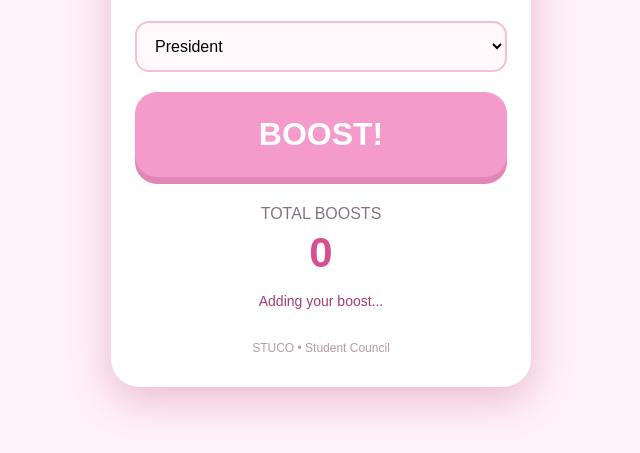
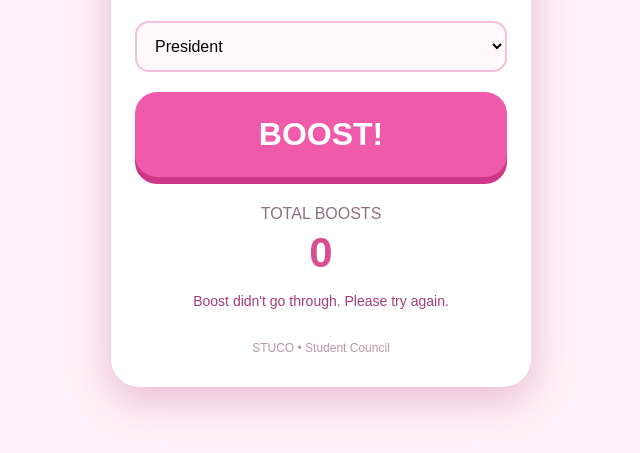
Before and after one commit to LuluStory12/STUCO-Boosts, a plain HTML site: page index.html in a window 1280 px wide. Both pictures are taken after a click on the button "BOOST!". Shown: the part 275-728 px from the top of the page, without its empty margins (319-959 px from the left). Drawn offline with nearby package versions, Linux system fonts and the light colour scheme; no server answers.

Commit message:
Refactor HTML and JavaScript for clarity

```diff
--- a/index.html
+++ b/index.html
@@ -9,9 +9,7 @@
   <script src="https://cdn.jsdelivr.net/npm/@supabase/supabase-js@2"></script>
 
   <style>
-    * {
-      box-sizing: border-box;
-    }
+    * { box-sizing: border-box; }
 
     body {
       margin: 0;
@@ -42,15 +40,9 @@
       letter-spacing: 2px;
     }
 
-    h1 {
-      font-size: 34px;
-      margin: 12px 0;
-    }
+    h1 { font-size: 34px; margin: 12px 0; }
 
-    .subtitle {
-      color: #8b7180;
-      margin-bottom: 24px;
-    }
+    .subtitle { color: #8b7180; margin-bottom: 24px; }
 
     select {
       width: 100%;
@@ -73,7 +65,6 @@
       font-weight: 900;
       cursor: pointer;
       box-shadow: 0 7px 0 #ce3788;
-      transition: transform 0.1s;
     }
 
     .boost-button:active {
@@ -81,15 +72,9 @@
       box-shadow: 0 2px 0 #ce3788;
     }
 
-    .boost-button:disabled {
-      opacity: 0.6;
-      cursor: wait;
-    }
+    .boost-button:disabled { opacity: 0.6; cursor: wait; }
 
-    .count-label {
-      margin-top: 28px;
-      color: #8b7180;
-    }
+    .count-label { margin-top: 28px; color: #8b7180; }
 
     .count {
       font-size: 42px;
@@ -128,9 +113,7 @@
       <option value="website-creator">Website Creator</option>
     </select>
 
-    <button id="boostButton" class="boost-button">
-      BOOST!
-    </button>
+    <button id="boostButton" class="boost-button">BOOST!</button>
 
     <div class="count-label">TOTAL BOOSTS</div>
     <div id="count" class="count">0</div>
@@ -140,21 +123,24 @@
   </main>
 
   <script>
+    // Supabase project details
     const SUPABASE_URL = "https://gzrqpgxfonnaumudwnyz.supabase.co";
     const SUPABASE_PUBLISHABLE_KEY = "sb_publishable_qPYjhK35SDaF3UGdT-hGzw_Pq-6ZeP6";
 
+    // Create the Supabase client
     const stucoClient = window.supabase.createClient(
       SUPABASE_URL,
       SUPABASE_PUBLISHABLE_KEY
     );
 
     window.stucoClient = stucoClient;
+
     const select = document.getElementById("memberSelect");
     const button = document.getElementById("boostButton");
     const count = document.getElementById("count");
     const message = document.getElementById("message");
 
-    // If the link has ?member=president, select that member automatically.
+    // Select a member automatically from the link
     const params = new URLSearchParams(window.location.search);
     const requestedMember = params.get("member");
 
@@ -165,46 +151,52 @@ window.stucoClient = stucoClient;
       select.value = requestedMember;
     }
 
+    // Load the current boost total
     async function loadCount() {
-      const { data, error } = await supabase
+      const { data, error } = await stucoClient
         .from("member_boosts")
         .select("boosts")
         .eq("member_slug", select.value)
         .single();
 
       if (error) {
-        message.textContent = "Couldn't load the count. Check your connection.";
-        console.error(error);
+        message.textContent = "Couldn't load the count. Please try again.";
+        console.error("Load error:", error);
         return;
       }
 
       count.textContent = data.boosts;
     }
 
+    // Update count when a different member is selected
     select.addEventListener("change", () => {
       message.textContent = "Ready to boost!";
       loadCount();
     });
 
+    // Add one boost
     button.addEventListener("click", async () => {
       button.disabled = true;
       message.textContent = "Adding your boost...";
 
-      const { data, error } = await supabase.rpc("boost_member", {
+      try {
+        const { data, error } = await stucoClient.rpc("boost_member", {
           p_member_slug: select.value
         });
 
-      if (error) {
-        message.textContent = "Boost didn't go through. Please try again.";
-        console.error(error);
-      } else {
+        if (error) throw error;
+
         count.textContent = data;
         message.textContent = "BOOST added! Thank you 💗";
+      } catch (error) {
+        message.textContent = "Boost didn't go through. Please try again.";
+        console.error("Boost error:", error);
+      } finally {
+        button.disabled = false;
       }
-
-      button.disabled = false;
     });
 
+    // Load the first count
     loadCount();
   </script>
 </body>
```
Lines whose indentation alone changed are shown as unchanged.
